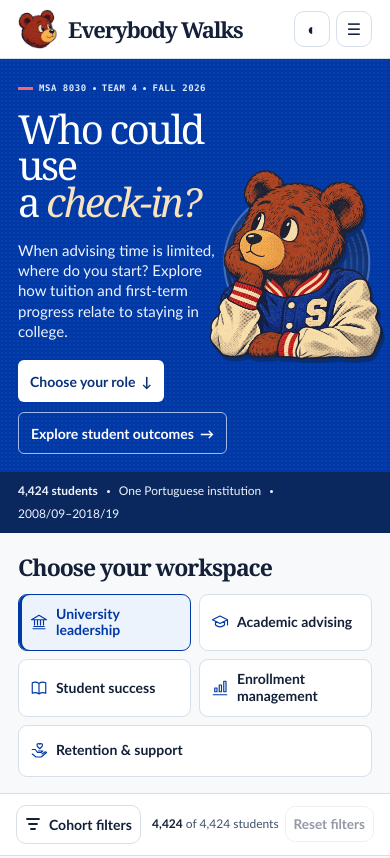
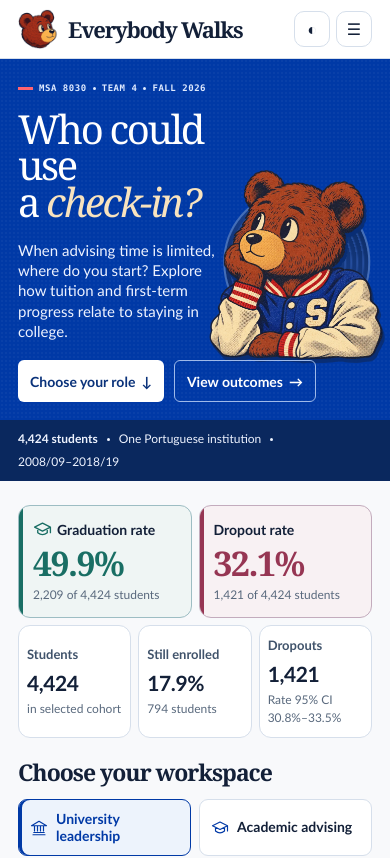
Before and after one commit to CartezDew/everybody-walks, a React (Vite) app: page / in a window 390 px wide. Shown: the top 858 px of the page. Built offline with nearby package versions, Linux system fonts and the light colour scheme.

Commit message:
Feature graduation and dropout rates and expose the study dataset

```diff
--- a/src/App.jsx
+++ b/src/App.jsx
@@ -25,6 +25,14 @@ const cell = (list, f) => {
   const s = summarize(list.filter(f));
   return s;
 };
+
+function DatasetLinks() {
+  return <div className="dataset-links">
+    <span>Full study data · {num(STUDENTS.length)} student records</span>
+    <a className="dataset-download" href="data/student_dropout_decoded.csv" download>Download CSV <span aria-hidden="true">↓</span></a>
+    <a href="https://archive.ics.uci.edu/dataset/697/predict+students+dropout+and+academic+success" target="_blank" rel="noreferrer">View UCI source <span aria-hidden="true">↗</span></a>
+  </div>;
+}
 
 export default function App() {
   const [filters, setFilters] = useState(DEFAULT_FILTERS);
@@ -119,6 +127,19 @@ export default function App() {
   }
   const filterNote = Object.values(filters).some((v) => v !== 'All') ? ' (current filter)' : '';
 
+  const outcomeCards = (
+    <div className="kpis wide" role="group" aria-label="Outcomes in the selected cohort">
+      <Kpi featured icon={<GraduationCap/>} label="Graduation rate" value={S.gradRate} format={pct}
+        sub={`${num(S.graduates)} of ${num(S.n)} students`} accent="var(--grad)" />
+      <Kpi featured label="Dropout rate" value={S.dropRate} format={pct}
+        sub={`${num(S.dropouts)} of ${num(S.n)} students`} accent="var(--drop)" />
+      <Kpi label="Students" value={S.n} format={v => num(Math.round(v))} sub="in selected cohort" />
+      <Kpi label="Still enrolled" value={S.enrRate} format={pct} sub={`${num(S.enrolled)} students`} />
+      <Kpi label="Dropouts" value={S.dropouts} format={v => num(Math.round(v))}
+        sub={`Rate 95% CI ${pct(S.ci[0])}–${pct(S.ci[1])}`} />
+    </div>
+  );
+
   return (
     <>
       <a href="#main" className="skip">Skip to content</a>
@@ -161,13 +182,14 @@ export default function App() {
             </div>
             <div className="cover-actions">
               <button className="cover-action" onClick={() => go('roles')}>Choose your role <span aria-hidden="true">↓</span></button>
-              <button className="cover-action cover-secondary" onClick={() => go('overview')}>Explore student outcomes <span aria-hidden="true">→</span></button>
+              <button className="cover-action cover-secondary" onClick={() => go('overview')}>View outcomes <span aria-hidden="true">→</span></button>
             </div>
           </div>
           <div className="cover-art" aria-hidden="true"><div className="record"/><img className="cover-mascot" src="varsity-bear.webp" alt="" width="760" height="760" fetchPriority="high"/></div>
         </div>
       </section>
       <div className="source-line"><span>Study cohort</span><b>{num(all.n)} students</b><i/>One Portuguese institution<i/>2008/09–2018/19</div>
+      {page === 'workspace' && <div className="landing-outcomes">{S.n ? outcomeCards : <p className="empty-report">No students match the selected filters.</p>}</div>}
       <RolePicker role={page==='workspace' ? role : null} onSelect={chooseRole}/>
       <FilterBar
         filters={filters}
@@ -181,15 +203,10 @@ export default function App() {
       <main id="main">
         {page==='workspace' ? <Workspace role={role} list={list} groups={G} summary={S} onExplore={go}/> : <>
         <nav className="explorer-nav" aria-label="Evidence sections">{NAV.map(([id,label])=><button key={id} onClick={()=>go(id)}>{label}</button>)}</nav>
-        {!S.n ? <p className="empty-report" role="status">No students match these filters. Reset the filters to compare outcomes.</p> : <>
+        {!S.n ? <div id="overview"><p className="empty-report" role="status">No students match these filters. Reset the filters to compare outcomes.</p><DatasetLinks/></div> : <>
         <Section id="overview" kicker="01 · The problem" title="Student outcomes in the selected cohort" intro="Outcomes are recorded at the end of each student's normal program length. 'Enrolled' means the student was still studying, which is neither a graduation nor a dropout.">
-          <div className="kpis wide">
-            <Kpi label="Students" value={S.n} format={(v) => num(Math.round(v))} sub={filterNote ? 'in current selection' : 'enrolled 2008–2019 cohorts'} accent="var(--ink-2)" />
-            <Kpi label="Dropout rate" value={S.dropRate} format={(v) => pct(v)} sub={S.n ? `95% CI ${pct(S.ci[0])}–${pct(S.ci[1])}` : '–'} accent="var(--drop)" />
-            <Kpi icon={<GraduationCap/>} label="Graduation rate" value={S.gradRate} format={(v) => pct(v)} sub={`${num(S.graduates)} graduates`} accent="var(--grad)" />
-            <Kpi label="Still enrolled" value={S.enrRate} format={(v) => pct(v)} sub={`${num(S.enrolled)} unresolved`} accent="var(--enr)" />
-            <Kpi label="Dropouts" value={S.dropouts} format={(v) => num(Math.round(v))} sub="recorded departures" accent="var(--drop)" />
-          </div>
+          {outcomeCards}
+          <div className="wide"><DatasetLinks/></div>
           <Card
             title={`Student outcomes${filterNote}`}
             takeaway={`${pct(S.dropRate)} dropped out and ${pct(S.gradRate)} graduated.`}
@@ -362,13 +379,13 @@ export default function App() {
         </Section>
 
         <Section id="methods" kicker="08 · Transparency" title="Data, methods, and limitations">
+          <div className="wide"><DatasetLinks/></div>
           <Card title="Data source">
             <ul className="plain">
               <li><b>Dataset:</b> Predict Students' Dropout and Academic Success, UCI Machine Learning Repository. <a href="https://doi.org/10.24432/C5MC89" target="_blank" rel="noreferrer">DOI 10.24432/C5MC89</a>. Decoded and adapted under <a href="https://creativecommons.org/licenses/by/4.0/">CC BY 4.0</a>.</li>
               <li><b>Paper:</b> Realinho, V., Machado, J., Baptista, L., &amp; Martins, M. V. (2022). <i>Data</i>, 7(11), 146. <a href="https://doi.org/10.3390/data7110146" target="_blank" rel="noreferrer">DOI 10.3390/data7110146</a></li>
               <li><b>Unit:</b> one row per student ({num(all.n)} students), from one Portuguese higher-education institution, academic years 2008/09 to 2018/19.</li>
               <li><b>Collected from:</b> the institution's academic and administrative records, plus national macroeconomic data.</li>
-              <li><a href="data/student_dropout_decoded.csv" download>Download the decoded CSV</a> used by this dashboard.</li>
             </ul>
           </Card>
           <Card title="Preparation and definitions">
--- a/src/components/ui.jsx
+++ b/src/components/ui.jsx
@@ -38,11 +38,11 @@ export function CountUp({ value, format, duration = 1100 }) {
   return <span ref={ref}>{format(v)}</span>;
 }
 
-export function Kpi({ label, value, format, sub, accent, icon }) {
+export function Kpi({ label, value, format, sub, accent, icon, featured = false }) {
   return (
-    <div className="kpi" style={{ '--accent': accent }}>
+    <div className={featured ? 'kpi kpi-featured' : 'kpi'} style={{ '--accent': accent }}>
       <div className="kpi-label">{icon}{label}</div>
-      <div className="kpi-value"><CountUp value={value} format={format} /></div>
+      <div className="kpi-value">{featured ? format(value) : <CountUp value={value} format={format} />}</div>
       {sub && <div className="kpi-sub">{sub}</div>}
     </div>
   );
--- a/src/styles.css
+++ b/src/styles.css
@@ -192,9 +192,9 @@ main { max-width: 1280px; margin: 0 auto; padding: 8px 24px 40px; }
 .seg button.on { background: var(--surface); color: var(--ink); box-shadow: 0 1px 2px rgba(0,0,0,.1); }
 
 /* ===== KPIs ===== */
-.kpis { display: grid; grid-template-columns: repeat(5, minmax(0, 1fr)); gap: 14px; }
+.kpis { display: grid; grid-template-columns: minmax(0,1.45fr) minmax(0,1.45fr) repeat(3,minmax(0,1fr)); gap: 12px; }
 .kpi { background: var(--surface); border: 1px solid var(--border); border-radius: var(--radius); padding: 16px 18px; box-shadow: var(--shadow); position: relative; overflow: hidden; }
-.kpi::before { content: ''; position: absolute; left: 0; top: 0; bottom: 0; width: 4px; background: var(--accent); }
+.kpi-featured::before { content: ''; position: absolute; left: 0; top: 0; bottom: 0; width: 4px; background: var(--accent); }
 .kpi-label { font-size: 13px; color: var(--ink-2); font-weight: 600; }
 .kpi-value { font-size: clamp(26px, 3vw, 36px); font-weight: 700; letter-spacing: -0.02em; margin: 2px 0; }
 .kpi-sub { font-size: 12.5px; color: var(--muted); }
@@ -380,7 +380,9 @@ main { max-width: 1280px; margin: 0 auto; padding: 8px 24px 40px; }
   .nav.open button { text-align: left; padding: 10px 12px; font-size: 15px; }
   .menu-btn { display: grid; }
   .topbar-act { margin-left: auto; }
-  .kpis { grid-template-columns: repeat(3, minmax(0, 1fr)); }
+  .kpis { grid-template-columns: repeat(6, minmax(0, 1fr)); }
+  .kpi { grid-column: span 2; }
+  .kpi-featured { grid-column: span 3; }
   .recs { grid-template-columns: repeat(2, minmax(0, 1fr)); }
 }
 @media (max-width: 820px) {
@@ -398,8 +400,7 @@ main { max-width: 1280px; margin: 0 auto; padding: 8px 24px 40px; }
   .fb-warn { padding: 0 16px 8px; }
   .brand-t small { display: none; }
   .hero-in { padding-top: 44px; padding-bottom: 52px; }
-  .kpis { grid-template-columns: repeat(2, minmax(0, 1fr)); gap: 10px; }
-  .kpis .kpi:first-child { grid-column: 1 / -1; }
+  .kpis { gap: 7px; }
   .card { padding: 16px; }
   .card-h { flex-direction: column; }
   .rb-row { grid-template-columns: minmax(84px, 110px) 1fr 58px; gap: 8px; padding: 6px 2px; }
--- a/src/workspace.css
+++ b/src/workspace.css
@@ -216,3 +216,25 @@
   .cover-actions { grid-area: 2 / 1 / 3 / -1; padding: 0 0 18px; position: relative; z-index: 1; }
   .cover-actions .cover-action { gap: 6px; min-height: 42px; }
 }
+
+.landing-outcomes { max-width: 1240px; margin: 0 auto; padding: 24px clamp(18px,4vw,56px) 0; }
+.kpi { display: flex; flex-direction: column; justify-content: center; min-width: 0; }
+.kpi-featured {
+  background: color-mix(in srgb, var(--accent) 7%, var(--surface));
+  border-color: color-mix(in srgb, var(--accent) 30%, var(--border));
+}
+.kpi-featured .kpi-label { color: var(--ink); font-size: 15px; min-height: 20px; }
+.kpi-featured .kpi-value { color: var(--accent); font: 600 clamp(34px,3.7vw,50px)/1.06 Georgia,serif; letter-spacing: -.045em; margin: 5px 0; }
+.kpi:not(.kpi-featured) .kpi-value { font-size: clamp(21px,2.2vw,29px); }
+@media (max-width: 600px) {
+  .kpi { padding: 10px 8px; }
+  .kpi-featured { padding: 13px 10px 13px 14px; }
+  .kpi-featured .kpi-label { font-size: 14px; }
+  .kpi-sub { font-size: 12px; }
+}
+
+.dataset-links { display: flex; flex-wrap: wrap; align-items: center; gap: 5px 18px; border-block: 1px solid var(--border); padding: 8px 0; }
+.dataset-links > span { margin-right: auto; color: var(--ink-2); font-size: 14px; }
+.dataset-links a { color: var(--brand); font-size: 14px; font-weight: 600; padding: 7px 0; }
+.dataset-links .dataset-download { padding-inline: 11px; border-radius: 5px; background: var(--accent-bg); }
+@media (max-width: 600px) { .dataset-links > span { flex-basis: 100%; } }
```
